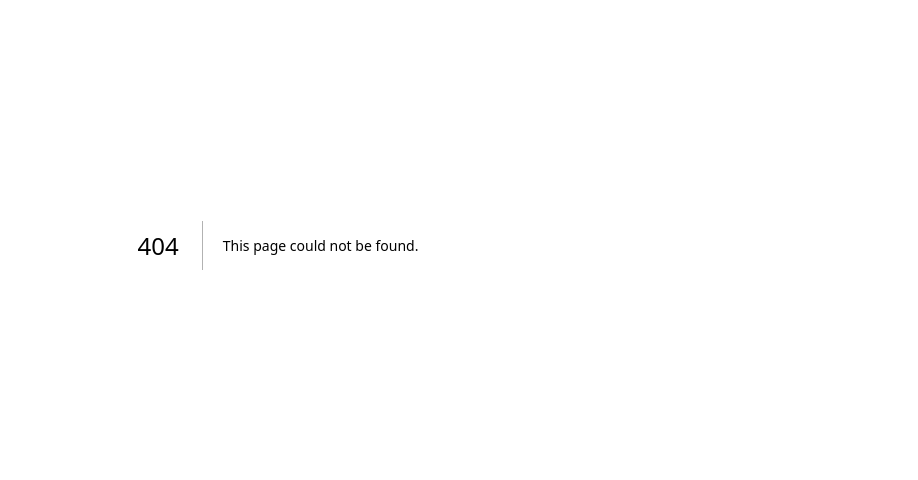
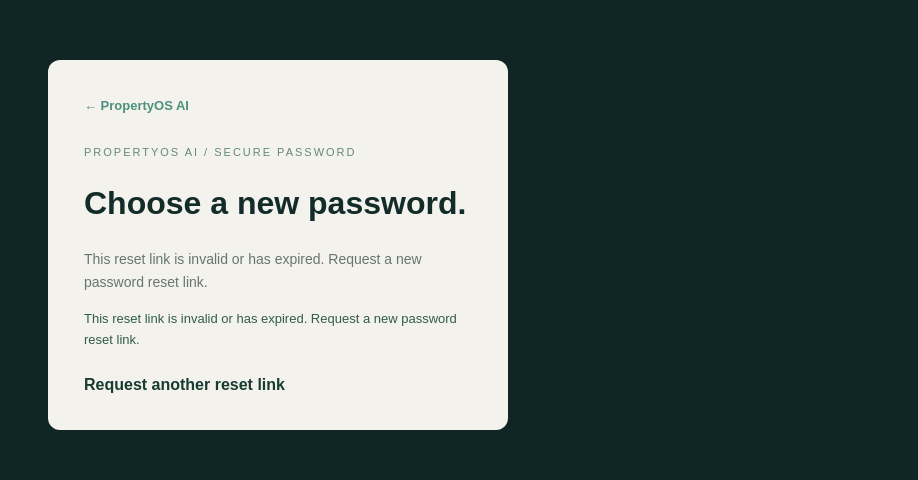
Before and after one commit to Stariuxe/create-an-app-that-monitors-rent-of-properties, a Next.js app: page /update-password in a window 1280 px wide. Before the commit this address had no page. Shown: the part 155-635 px from the top of the page, without its empty margins (362-1280 px from the left). Built offline with nearby package versions, Linux system fonts and the light colour scheme; no server answers.

Commit message:
Add secure password update page

```diff
--- /dev/null
+++ b/app/update-password/page.tsx
@@ -0,0 +1,57 @@
+"use client";
+
+import { useEffect, useState, type FormEvent } from "react";
+import { createClient } from "@/lib/supabase/client";
+
+export default function UpdatePasswordPage() {
+  const [password,setPassword]=useState("");
+  const [confirm,setConfirm]=useState("");
+  const [ready,setReady]=useState(false);
+  const [busy,setBusy]=useState(false);
+  const [message,setMessage]=useState("Verifying your secure recovery session…");
+  const [error,setError]=useState(false);
+
+  useEffect(()=>{
+    const supabase=createClient();
+    let active=true;
+    supabase.auth.getSession().then(({data})=>{
+      if(!active)return;
+      setReady(Boolean(data.session));
+      setMessage(data.session?"Choose a new password for your account.":"This reset link is invalid or has expired. Request a new password reset link.");
+    });
+    const {data:{subscription}}=supabase.auth.onAuthStateChange((event,session)=>{
+      if(!active)return;
+      if(event==="PASSWORD_RECOVERY" || session){setReady(true);setMessage("Choose a new password for your account.");}
+    });
+    return ()=>{active=false;subscription.unsubscribe();};
+  },[]);
+
+  async function submit(event:FormEvent<HTMLFormElement>){
+    event.preventDefault();
+    if(password.length<8){setError(true);setMessage("Use at least 8 characters.");return;}
+    if(password!==confirm){setError(true);setMessage("The passwords do not match.");return;}
+    setBusy(true);setError(false);
+    const {error:updateError}=await createClient().auth.updateUser({password});
+    setBusy(false);
+    if(updateError){setError(true);setMessage(updateError.message);return;}
+    setMessage("Password updated. Taking you to your landlord workspace…");
+    window.location.replace("/dashboard");
+  }
+
+  return <main style={{minHeight:"100vh",display:"grid",placeItems:"center",padding:24,background:"#102624"}}>
+    <section style={{width:"100%",maxWidth:460,padding:36,background:"#f3f2ec",borderRadius:12}}>
+      <a href="/login" style={{color:"#4d907f",fontWeight:700,fontSize:13}}>← PropertyOS AI</a>
+      <p style={{color:"#638a7e",fontSize:11,letterSpacing:2,marginTop:32}}>PROPERTYOS AI / SECURE PASSWORD</p>
+      <h1 style={{fontSize:32,lineHeight:1.15,color:"#132c2a"}}>Choose a new password.</h1>
+      {ready ? <form onSubmit={submit}>
+        <label htmlFor="new-password" style={{fontSize:12,color:"#53665c"}}>New password</label>
+        <input id="new-password" type="password" minLength={8} autoComplete="new-password" required value={password} onChange={e=>setPassword(e.target.value)} style={{width:"100%",padding:13,border:"1px solid #cfd9d0",borderRadius:6,marginTop:7,marginBottom:16}}/>
+        <label htmlFor="confirm-password" style={{fontSize:12,color:"#53665c"}}>Confirm new password</label>
+        <input id="confirm-password" type="password" minLength={8} autoComplete="new-password" required value={confirm} onChange={e=>setConfirm(e.target.value)} style={{width:"100%",padding:13,border:"1px solid #cfd9d0",borderRadius:6,marginTop:7,marginBottom:16}}/>
+        <button disabled={busy} style={{width:"100%",padding:14,border:0,borderRadius:6,background:"#183b32",color:"#fff",fontWeight:700}}>{busy?"Updating…":"Update password"}</button>
+      </form> : <p style={{color:"#687573",fontSize:14,lineHeight:1.6}}>{message}</p>}
+      {message && <p role={error?"alert":"status"} style={{marginTop:16,fontSize:13,lineHeight:1.6,color:error?"#8a3829":"#315c49"}}>{message}</p>}
+      {!ready && <a href="/forgot-password" style={{display:"inline-block",marginTop:12,color:"#183b32",fontWeight:700}}>Request another reset link</a>}
+    </section>
+  </main>;
+}
```
